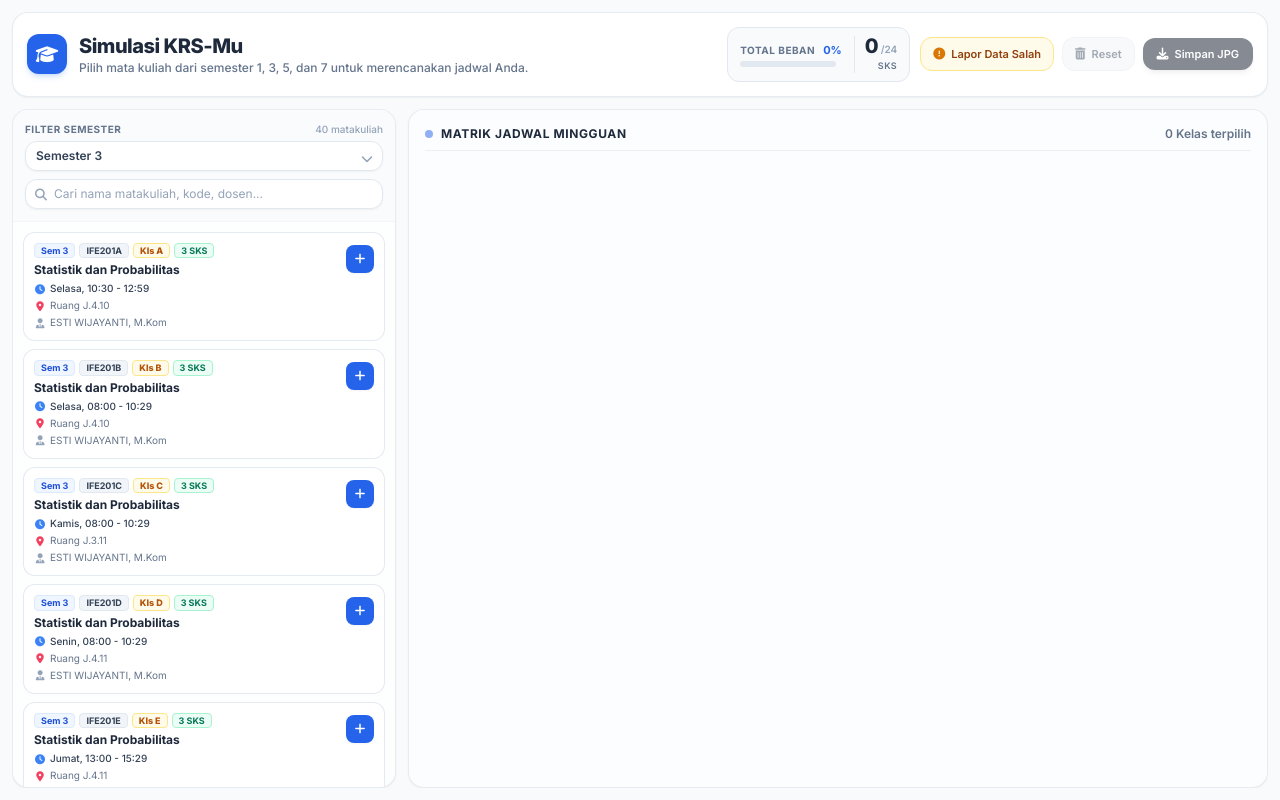
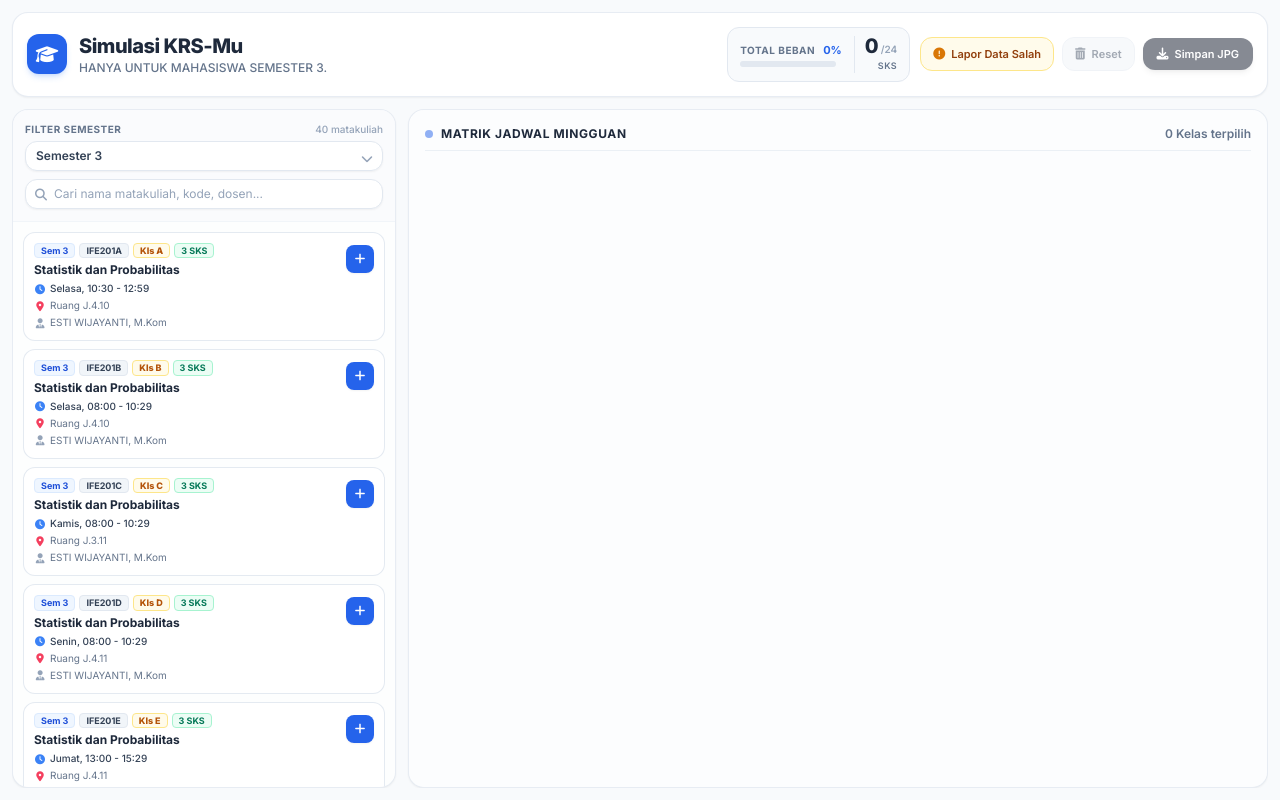
Before and after one commit to Dividie/ENTRYKRS, a plain HTML site: page index.html in a window 1280 px wide. Drawn offline with nearby package versions, Linux system fonts and the light colour scheme.

Commit message:
new tittle

```diff
--- a/index.html
+++ b/index.html
@@ -3,7 +3,7 @@
 <head>
     <meta charset="UTF-8">
     <meta name="viewport" content="width=device-width, initial-scale=1.0">
-    <title>Simulasi SKS Mahasiswa</title>
+    <title>Simulasi KRS-Mu</title>
 
     <!-- Tailwind CSS -->
     <script src="https://cdn.tailwindcss.com"></script>
@@ -80,7 +80,7 @@
                 </div>
                 <div>
                     <h1 class="text-lg md:text-xl font-extrabold text-slate-800 tracking-tight leading-tight">Simulasi KRS-Mu</h1>
-                    <p class="text-[11px] md:text-xs text-slate-500 font-medium">Pilih mata kuliah dari semester 1, 3, 5, dan 7 untuk merencanakan jadwal Anda.</p>
+                    <p class="text-[11px] md:text-xs text-slate-500 font-medium">HANYA UNTUK MAHASISWA SEMESTER 3.</p>
                 </div>
             </div>
 
```
